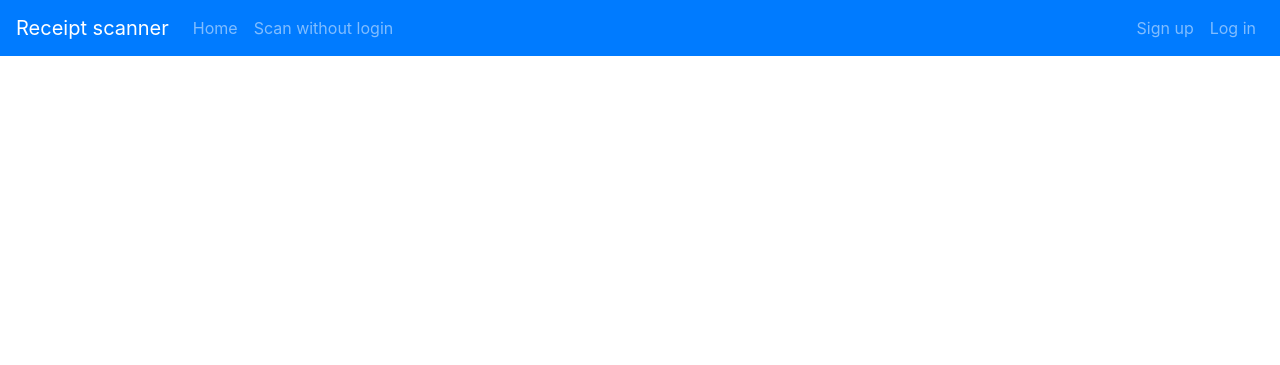
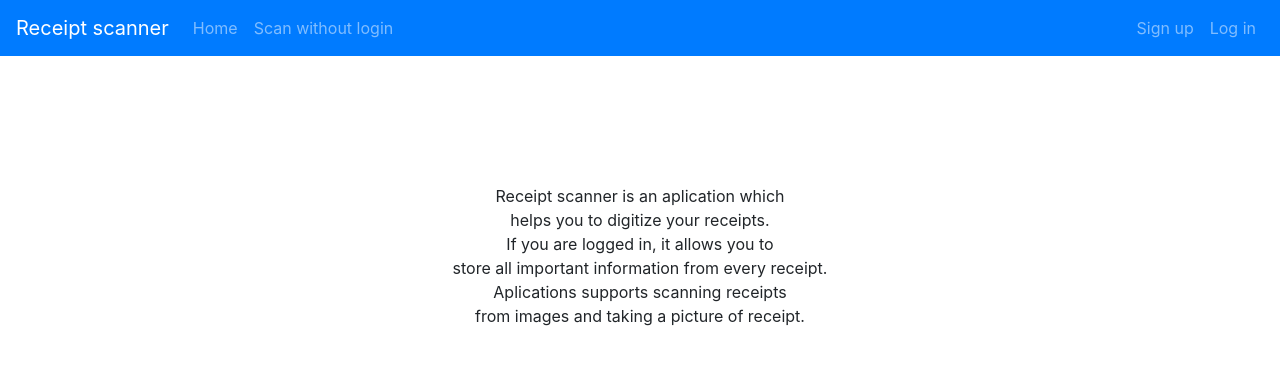
Before and after one commit to AdamJedrychowski/Recipt-Scanner, a Django app: page / in a window 1280 px wide. Shown: the top 365 px of the page. Run offline with Django 4.2, Linux system fonts and the light colour scheme.

Commit message:
Short description

```diff
--- a/server/requirements.txt
+++ b/server/requirements.txt
@@ -11,6 +11,7 @@ constantly==15.1.0
 cryptography==38.0.4
 daphne==4.0.0
 Django==4.1.3
+django-crispy-forms==1.14.0
 djhtml==1.5.2
 hyperlink==21.0.0
 idna==3.4
--- a/server/templates/index.html
+++ b/server/templates/index.html
@@ -6,5 +6,10 @@
     </head>
     <body>
         {% include "navbar.html" %}
+        <div class="text-center" style="margin-top:10%">
+            Receipt scanner is an aplication which<br/> helps you to digitize your receipts.<br/>
+            If you are logged in, it allows you to<br/> store all important information from every receipt.<br/>
+            Aplications supports scanning receipts<br/> from images and taking a picture of receipt.
+        </div>
     </body>
 </html>
```
